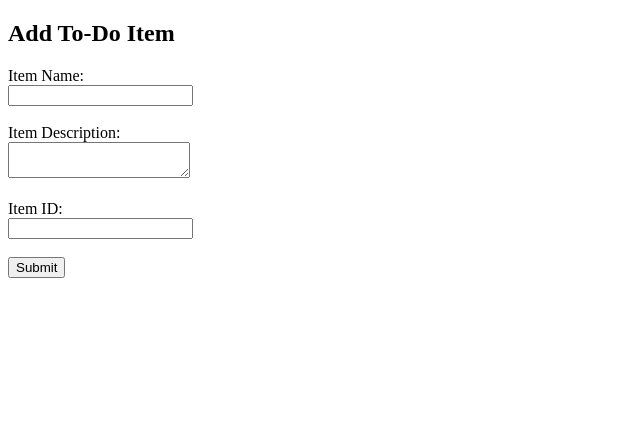
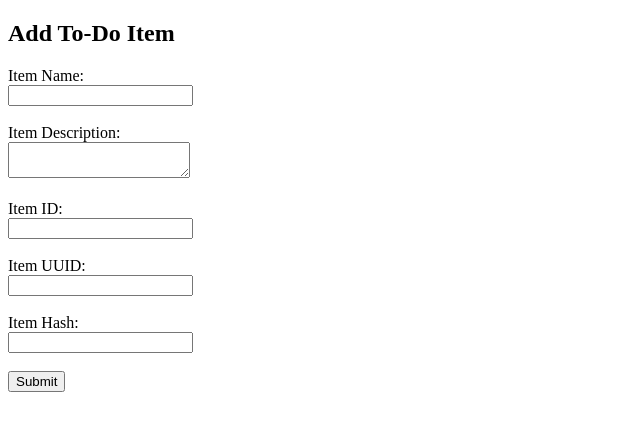
Before and after one commit to sharadpro/Automation_Project, a Flask app: template flask_projects/project2/templates/todo.html in a window 1280 px wide. Shown: the top 431 px of the page, without its empty margins (0-640 px from the left). Run offline with Flask 3, Linux system fonts and the light colour scheme; the template is opened without the code that fills it, so the values that code supplies are empty.

Commit message:
Recommit after reset to Item ID state

```diff
--- a/flask_projects/project2/templates/todo.html
+++ b/flask_projects/project2/templates/todo.html
@@ -16,6 +16,12 @@
         <label>Item ID:</label><br>
         <input type="text" name="itemId"><br><br>
 
+        <label>Item UUID:</label><br>
+        <input type="text" name="itemUUID"><br><br>
+
+        <label>Item Hash:</label><br>
+        <input type="text" name="itemHash"><br><br>
+
         <button type="submit">Submit</button>
     </form>
 </body>
```
